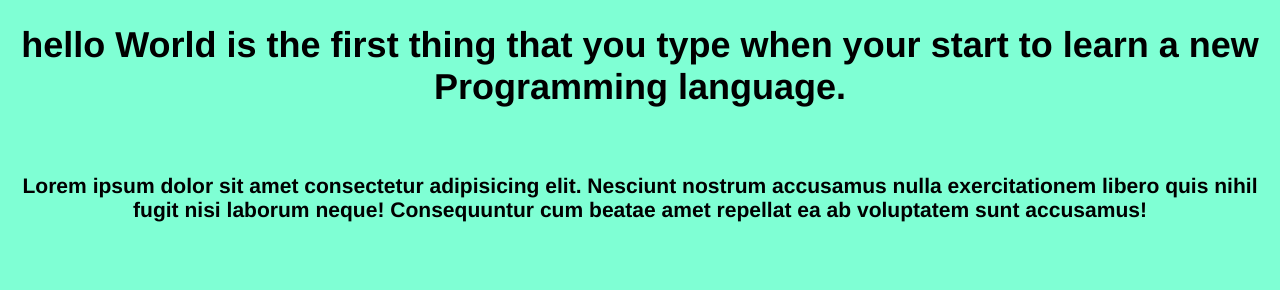
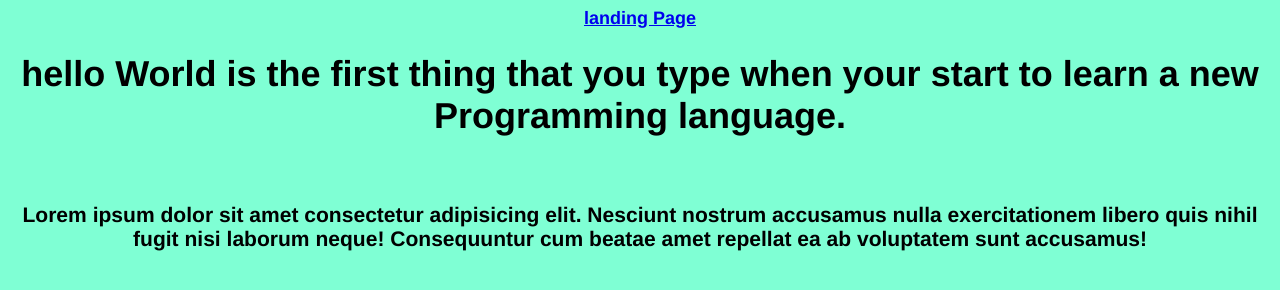
Before and after one commit to musondaAlexander/first_one, a plain HTML site: page index.html in a window 1280 px wide. Drawn offline with Linux system fonts and the light colour scheme.

Commit message:
Added some changes the index file

```diff
--- a/index.html
+++ b/index.html
@@ -8,6 +8,7 @@
     <link rel="stylesheet" href="main.css">
 </head>
 <body>
+    <a href="landing.html"> landing Page</a>
    <h1> hello World is the first thing that you type when
     your start to learn a new Programming language.
    </h1><br>
```
